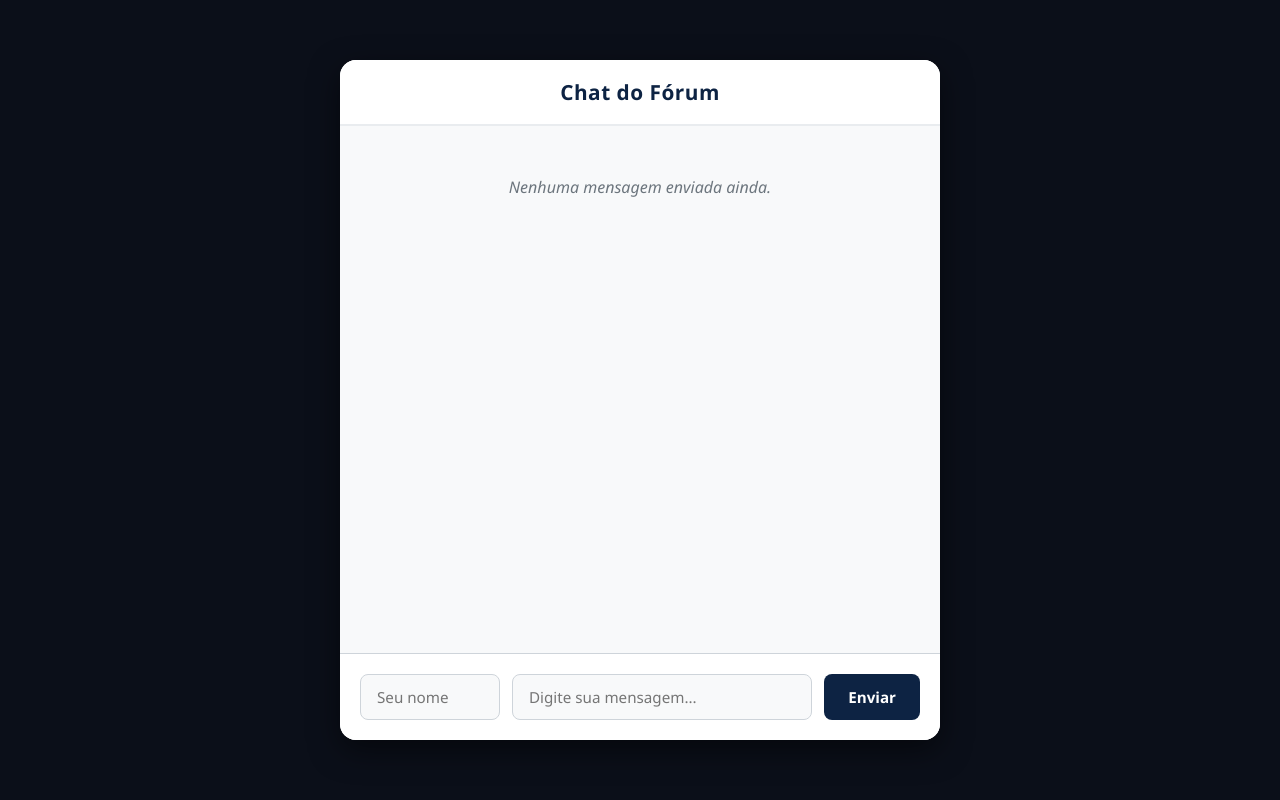
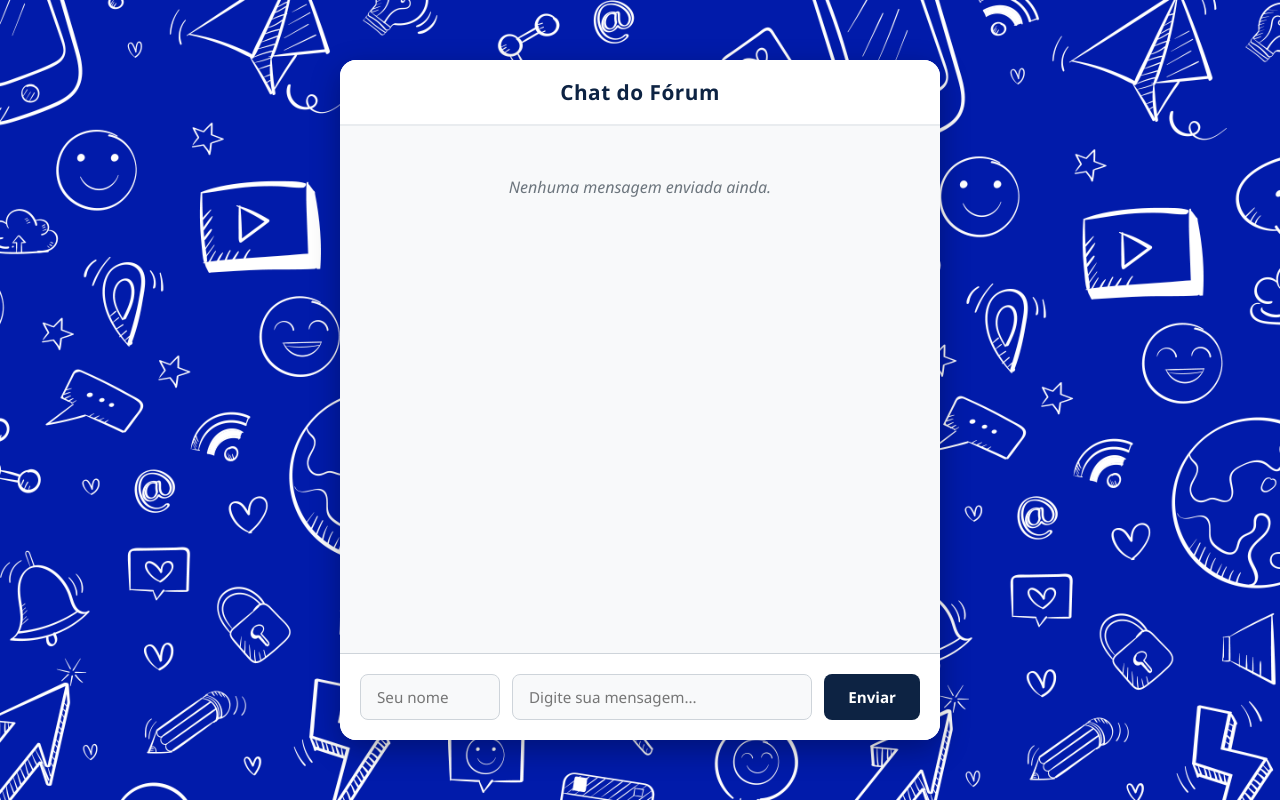
Before and after one commit to alexandresilvaaraujo11-web/ForAll-, a Django app: template chat/templates/chat.html in a window 1280 px wide. Run offline with Django 5.2, Linux system fonts and the light colour scheme; the template is opened without the code that fills it, so the values that code supplies are empty.

Commit message:
Editando o Chat

```diff
--- a/chat/templates/chat.html
+++ b/chat/templates/chat.html
@@ -14,21 +14,25 @@
         }
 
         body {
-            /* Fundo escuro sutil usando o tom de base da logo */
-            background-color: #0b0f19;
+            background-image: url("{% static 'imagens/fundo.png' %}");
+            background-size: cover;
+            background-position: center;
+            background-repeat: no-repeat;
+            background-attachment: fixed;
             display: flex;
             justify-content: center;
             align-items: center;
             height: 100vh;
+            margin: 0;
         }
+
         .chat-container {
             width: 100%;
             max-width: 600px;
             height: 85vh;
-
             background-color: #ffffff;
             border-radius: 16px;
-            box-shadow: 0 10px 30px rgba(0, 0, 0, 0.5);
+            box-shadow: 0 10px 30px rgba(0, 0, 0, 0.3);
             display: flex;
             flex-direction: column;
             overflow: hidden;
@@ -36,7 +40,7 @@
 
         .chat-header {
             background-color: #ffffff;
-            color: #0d2343; /* Azul escuro da logo */
+            color: #0d2343;
             padding: 18px 20px;
             font-size: 1.3rem;
             font-weight: bold;
@@ -54,6 +58,7 @@
             gap: 14px;
             background-color: #f8f9fa;
         }
+
         .message-card {
             background-color: #ffffff;
             padding: 12px 16px;
@@ -61,13 +66,12 @@
             box-shadow: 0 2px 6px rgba(13, 35, 67, 0.06);
             max-width: 85%;
             align-self: flex-start;
-            border-left: 4px solid #1a519d; /* Detalhe lateral no azul da marca */
+            border-left: 4px solid #1a519d;
         }
 
         .message-user {
             font-size: 0.9rem;
             font-weight: bold;
-            /* ALTERADO: Cor do nome agora é preta */
             color: #000000;
             margin-bottom: 5px;
         }
@@ -112,7 +116,6 @@
             height: 46px;
             flex: 1;
         }
-
 
         .btn-send {
             background-color: #0d2343;
--- a/forall_backend/settings.py
+++ b/forall_backend/settings.py
@@ -120,3 +120,6 @@ USE_TZ = True
 STATIC_URL = 'static/'
 # PRA FUNCIONAR OS USUÁRIOS
 AUTH_USER_MODEL = 'profiles.Profile'
+STATICFILES_DIRS = [
+    BASE_DIR / "static",
+]
```
Also changed, not shown: static/imagens/fundo.png (added).
